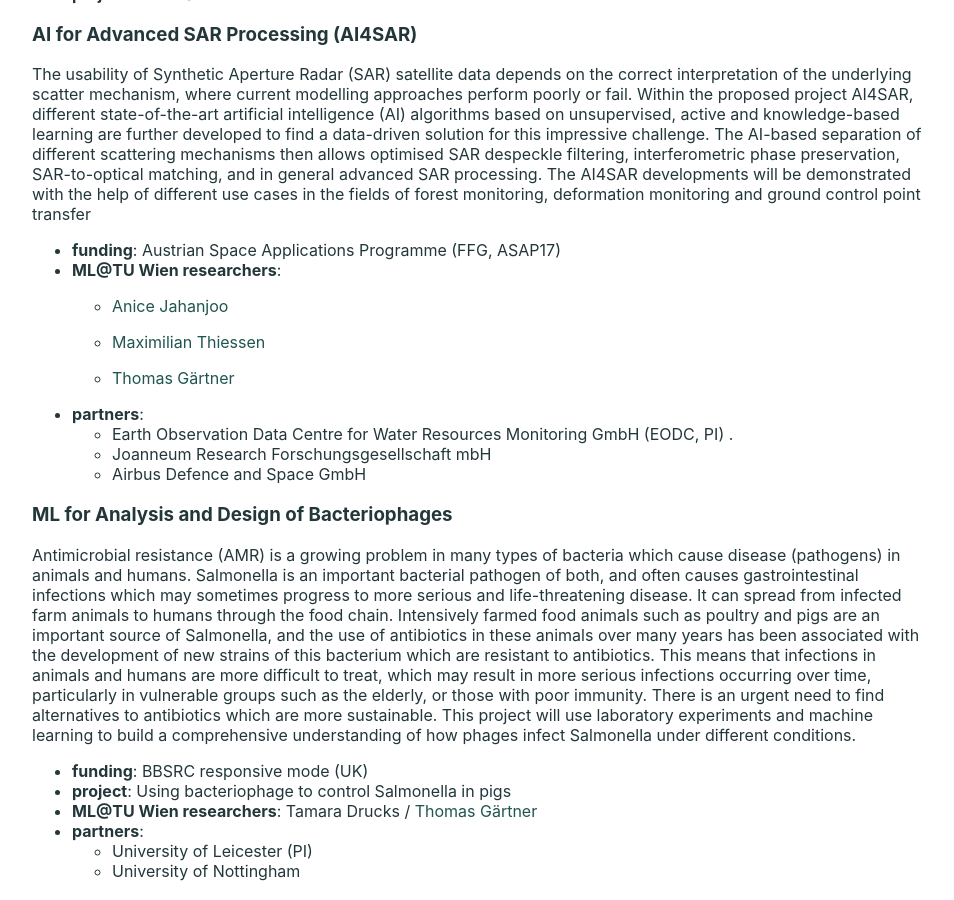
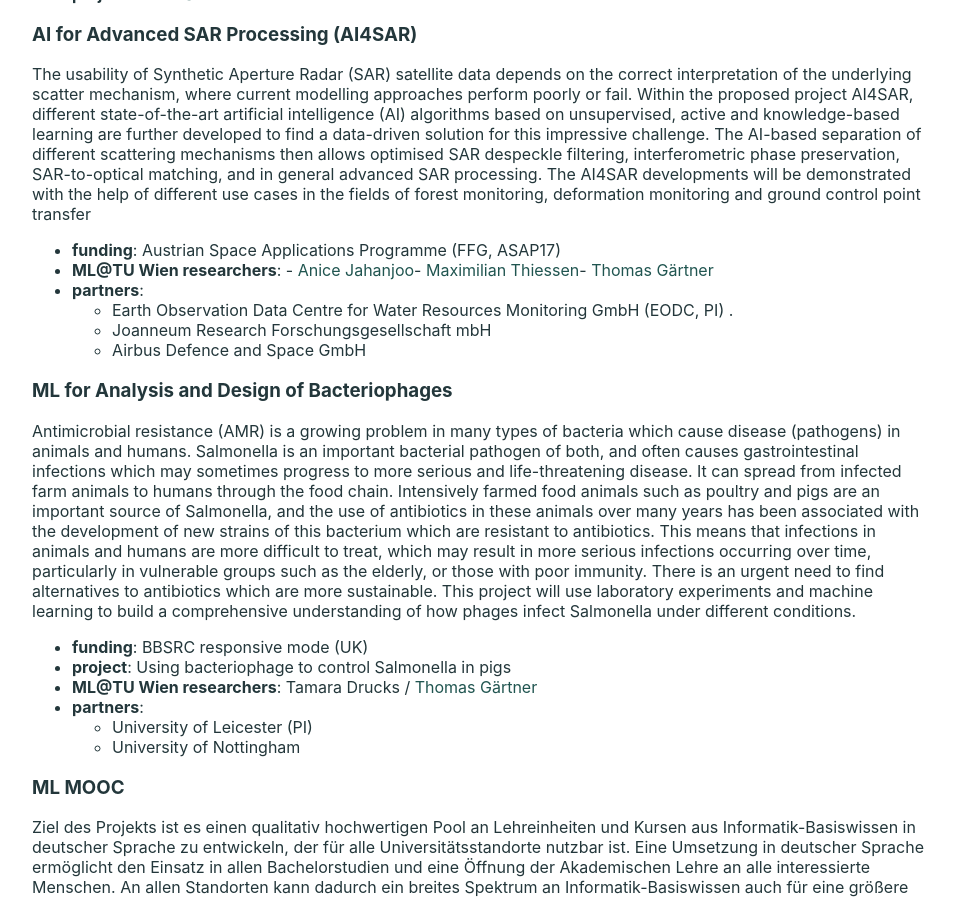
Before and after one commit to ml-tuw/ml-tuw.github.io, a Jekyll site: the page built from projects/md/index.md, in a window 1280 px wide and 900 px high, scrolled down 1690 px. Shown: the whole window, without its empty margins (160-1114 px from the left). Built offline with Jekyll 4.4.1, drawn with Linux system fonts in a browser that asks for light colours.

Commit message:
~~test~~

```diff
--- a/_includes/listppl_ul.md
+++ b/_includes/listppl_ul.md
@@ -1,7 +1,7 @@
 {%- assign ppls = include.ppls | split:" " -%}
 {%- capture pn -%}
-{% for ppl in ppls %}
-   - {% include linked_name.md id=ppl %}
-{% endfor %}
+{%- for ppl in ppls -%}
+   - {% include linked_name.md id=ppl -%}
+{%- endfor -%}
 {%- endcapture -%}
 {{ pn }}
```
